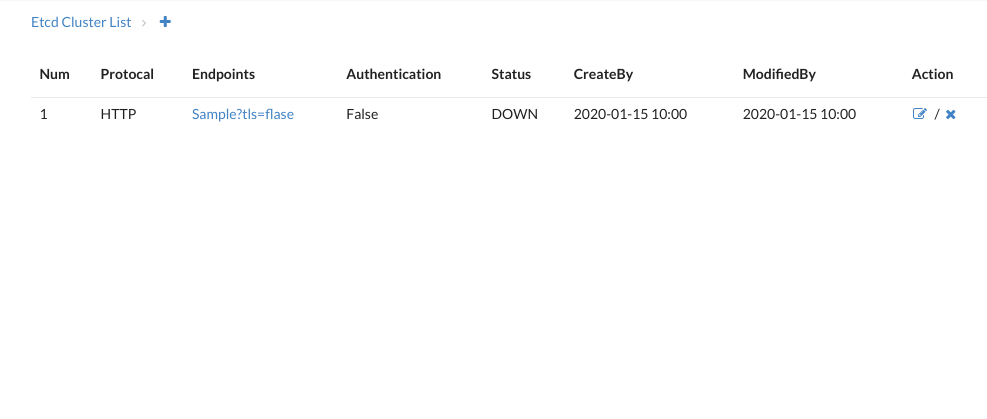
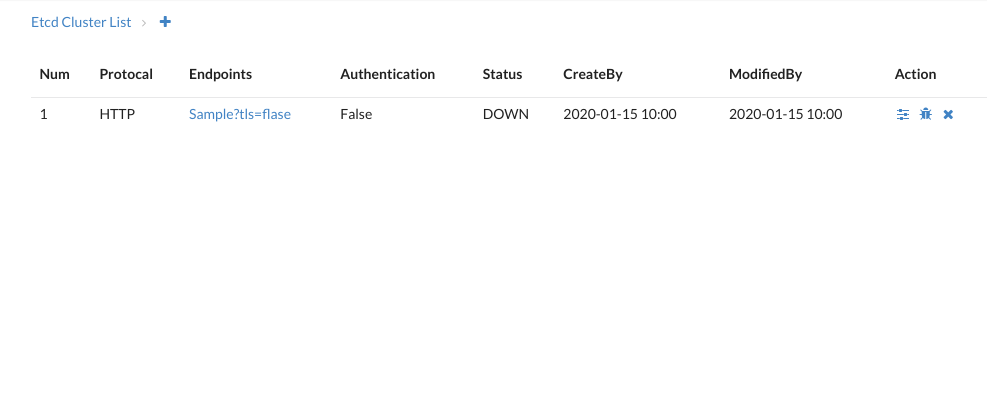
Before and after one commit to andaok/etcdadmin, a Django app: page / in a window 1280 px wide. Shown: the part 46-465 px from the top of the page, without its empty margins (129-1116 px from the left). Run offline with Django 3.2, Linux system fonts and the light colour scheme; tables that the repository leaves empty hold one stand-in row (values such as "Sample post").

Commit message:
add ec del & update ui

```diff
--- a/action/views.py
+++ b/action/views.py
@@ -79,6 +79,18 @@ def add_ec(request):
         form = EtcdClusterForm()
 
     return render(request, 'add_ec.html', locals())
+
+
+def del_ec(request):
+
+    try:
+        ecsn = request.GET.get('ecsn')
+        EtcdCluster.objects.filter(serial_number=ecsn).delete()
+    except EtcdCluster.DoesNotExist:
+        print("etcd cluster is not found.")
+
+    return HttpResponseRedirect(reverse('home'))
+
 
 def get_dir(request, ecsn=None):
 
--- a/etcdadmin/urls.py
+++ b/etcdadmin/urls.py
@@ -24,6 +24,7 @@ urlpatterns = [
 
     # etcd clusters
     url(r'^cluster/add/$', action_views.add_ec, name='addetcdcluster'),
+    url(r'^cluster/del/$', action_views.del_ec, name='deletcdcluster'),
 
     # etcd cluster dirs
     url(r'^ec-(?P<ecsn>\d{4})/keys/$', action_views.get_dir, name='getdir'),
--- a/templates/get_dir.html
+++ b/templates/get_dir.html
@@ -35,7 +35,10 @@
           <td>{{ dir.key }}</td>
           <td>{{ dir.value }}</td>
           <td>{{ dir.ttl|default_if_none:"Never Expire" }}</td>
-          <td><a href="/ec-{{ ec.serial_number }}/keys/update?key={{ dir.key }}"><i class="edit icon"></i></a> / <a href="/ec-{{ ec.serial_number }}/keys/del?key={{ dir.key }}"><i class="remove icon"></i></a></td>
+          <td>
+          	<a href="/ec-{{ ec.serial_number }}/keys/update?key={{ dir.key }}"><i class="edit icon"></i></a>
+          	<a href="/ec-{{ ec.serial_number }}/keys/del?key={{ dir.key }}"><i class="remove icon"></i></a>
+          </td>
         </tr>
         {% endfor %}
       </tbody>
--- a/templates/home.html
+++ b/templates/home.html
@@ -49,7 +49,11 @@
           </td>
           <td>{{ ec.created_at|date:'Y-m-d H:i' }}</td>
           <td>{{ ec.updated_at|date:'Y-m-d H:i' }}</td>
-          <td><a href="#"><i class="edit icon"></i></a> / <a href="#"><i class="remove icon"></i></a></td>
+          <td>
+              <a href="/cluster/update?ecsn={{ ec.serial_number }}"><i class="options icon"></i></a>
+          	  <a href="/cluster/test?ecsn={{ ec.serial_number }}"><i class="bug icon"></i></a>
+          	  <a href="/cluster/del?ecsn={{ ec.serial_number }}"><i class="remove icon"></i></a>
+          </td>
         </tr>
         {% endfor %}
       </tbody>
```
